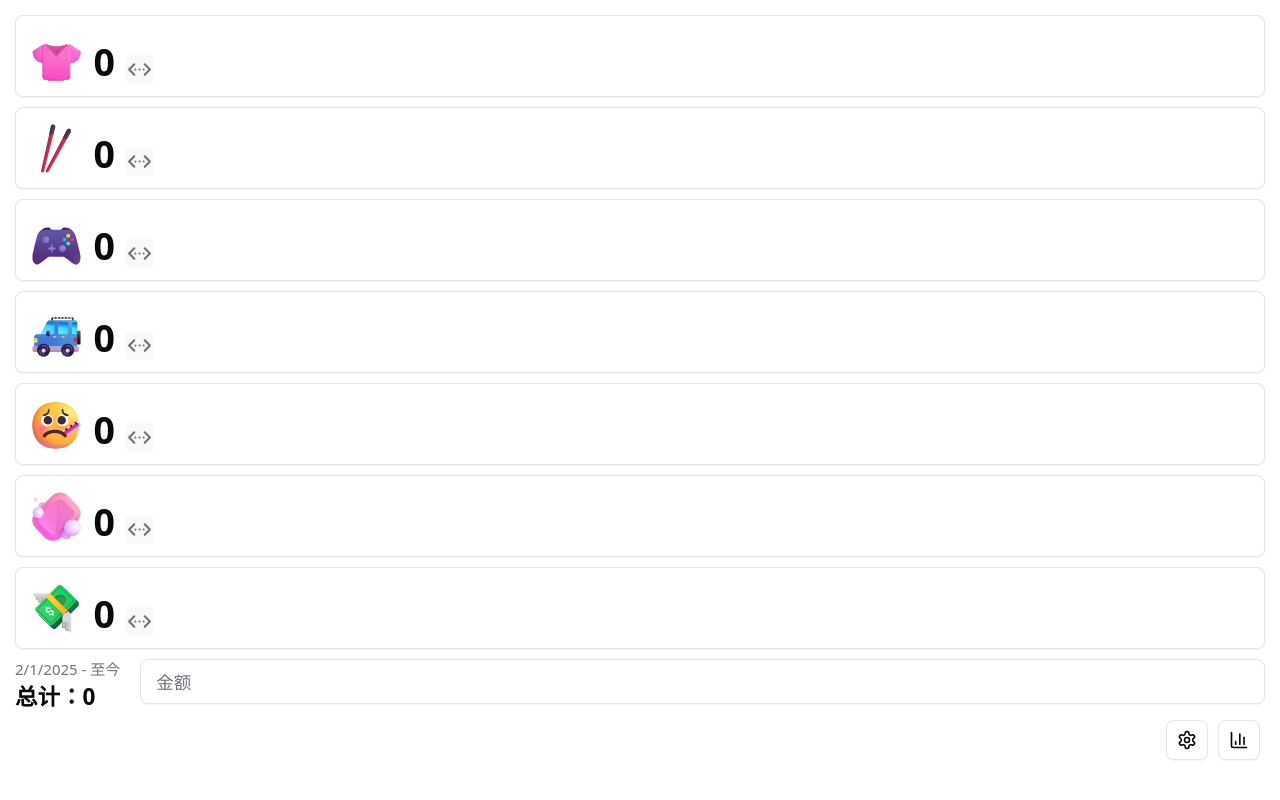
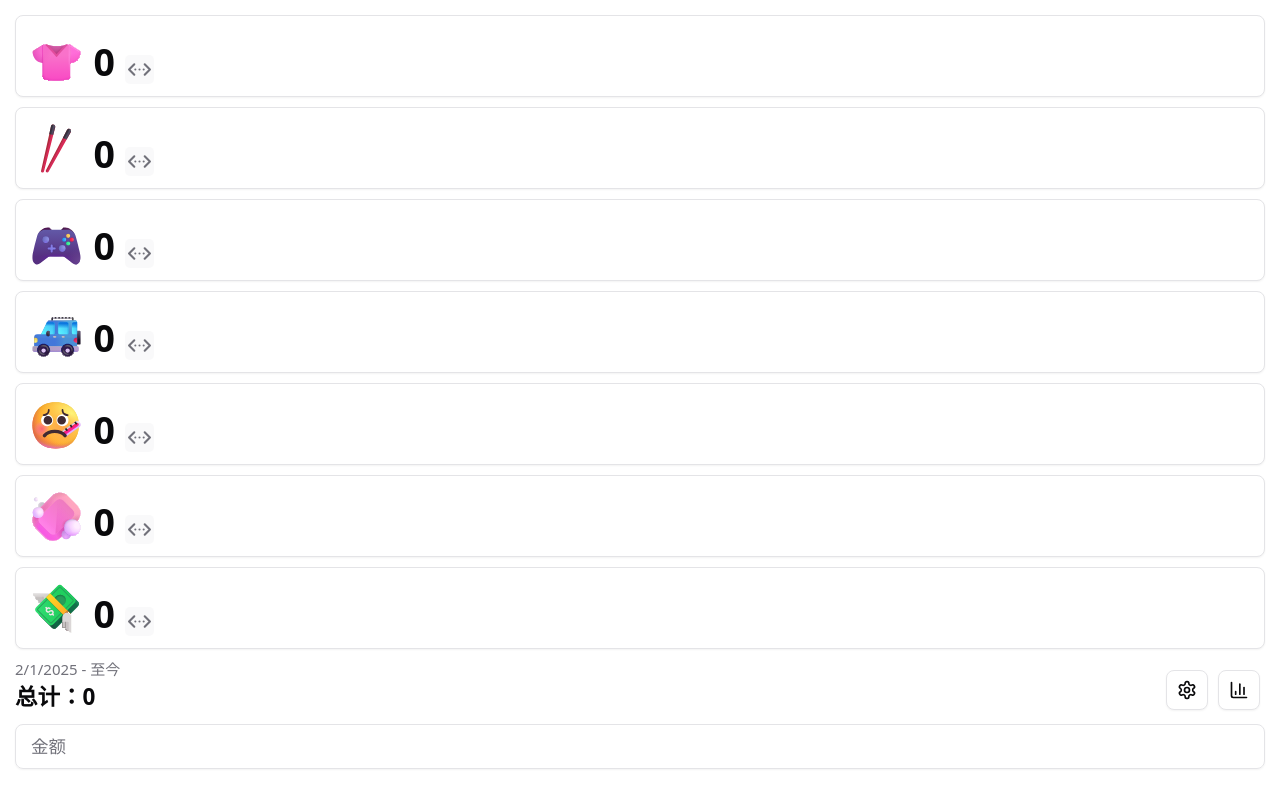
Before and after one commit to Raidennnnnn/money-recorder, a React (Vite) app: page /#/ in a window 1280 px wide. Built offline with nearby package versions, Linux system fonts and the light colour scheme.

Commit message:
Refactor money recorder footer into separate components and update PWA theme color

```diff
--- a/src/components/app-layout.tsx
+++ b/src/components/app-layout.tsx
@@ -12,7 +12,7 @@ export default function AppLayout() {
 
   return <div>
     <Outlet />
-    <div className="fixed bottom-8 right-4 flex gap-2 float-button-container">
+    <div className={`fixed ${isHomePage ? 'bottom-18' : 'bottom-8'} right-4 flex gap-2 float-button-container`}>
       <AppSettings />
       <Button variant="outline" size="sm" className="px-2 navigation-button" onClick={() => navigate(isHomePage ? '/statistic' : '/')}>
         { isHomePage ? <ChartColumn className="w-4 h-4" /> : <Home className="w-4 h-4" /> }
--- a/src/components/money-recorder-footer.tsx
+++ /dev/null
@@ -1,38 +0,0 @@
-import { SetUnconfirmedRecordsContext } from "./app-records-contexts";
-import { SlicePointsContext } from "./app-records-contexts";
-import { TotalConfirmedContext } from "./app-records-contexts";
-import { useContext } from "react";
-import { Input } from "./ui/input";
-import { UnconfirmedRecordsContext } from "./app-records-contexts";
-
-export default function MoneyRecorderFooter() {
-  const slicePoints = useContext(SlicePointsContext);
-  const totalConfirmed = useContext(TotalConfirmedContext);
-  const unconfirmedRecords = useContext(UnconfirmedRecordsContext);
-  const setUnconfirmedRecords = useContext(SetUnconfirmedRecordsContext);
-
-  return <div className='flex gap-4 items-start'>
-    <div className='shrink-0'>
-      <div className="text-muted-foreground text-xs">
-        {new Date(slicePoints[11]).toLocaleDateString() + ' - 至今'}
-      </div>
-      <div className="text-lg font-bold">
-        <span>总计：</span>
-        <span>{totalConfirmed}</span>
-      </div>
-    </div>
-    <Input
-      type="text"
-      value={unconfirmedRecords.amount}
-      placeholder="金额"
-      onChange={handleInputChange}
-    />
-  </div>;
-
-  function handleInputChange(e: React.ChangeEvent<HTMLInputElement>) {
-    const amount = e.target.value;
-    if (Number(amount) < 0) return;
-
-    setUnconfirmedRecords(prev => prev ? { ...prev, amount } : { amount, category: null });
-  }
-}
--- /dev/null
+++ b/src/components/money-recorder-input.tsx
@@ -0,0 +1,23 @@
+import { SetUnconfirmedRecordsContext } from "./app-records-contexts";
+import { useContext } from "react";
+import { Input } from "./ui/input";
+import { UnconfirmedRecordsContext } from "./app-records-contexts";
+
+export default function MoneyRecorderInput() {
+  const unconfirmedRecords = useContext(UnconfirmedRecordsContext);
+  const setUnconfirmedRecords = useContext(SetUnconfirmedRecordsContext);
+
+  return <Input
+    type="text"
+    value={unconfirmedRecords.amount}
+    placeholder="金额"
+    onChange={handleInputChange}
+  />
+
+  function handleInputChange(e: React.ChangeEvent<HTMLInputElement>) {
+    const amount = e.target.value;
+    if (Number(amount) < 0) return;
+
+    setUnconfirmedRecords(prev => prev ? { ...prev, amount } : { amount, category: null });
+  }
+}
--- /dev/null
+++ b/src/components/money-recorder-total.tsx
@@ -0,0 +1,18 @@
+import { SlicePointsContext } from "./app-records-contexts";
+import { TotalConfirmedContext } from "./app-records-contexts";
+import { useContext } from "react";
+
+export default function MoneyRecorderTotal() {
+  const slicePoints = useContext(SlicePointsContext);
+  const totalConfirmed = useContext(TotalConfirmedContext);
+
+  return <div className='shrink-0'>
+    <div className="text-muted-foreground text-xs">
+      {new Date(slicePoints[11]).toLocaleDateString() + ' - 至今'}
+    </div>
+    <div className="text-lg font-bold">
+      <span>总计：</span>
+      <span>{totalConfirmed}</span>
+    </div>
+  </div>;
+}
--- a/src/components/money-recorder.tsx
+++ b/src/components/money-recorder.tsx
@@ -1,7 +1,8 @@
 import { useState } from 'react';
 import MoneyRecorderButton from './money-recorder-button';
 import { Category } from '../types';
-import MoneyRecorderFooter from './money-recorder-footer';
+import MoneyRecorderTotal from './money-recorder-total';
+import MoneyRecorderInput from './money-recorder-input';
 import CategoryDetail from './category-detail';
 
 const categorys = Object.values(Category).filter((c): c is Category => !isNaN(Number(c)));
@@ -17,7 +18,8 @@ export default function MoneyRecorder() {
         onOpenDetail={setSelectedCategory}
       />)
     }
-    <MoneyRecorderFooter />
+    <MoneyRecorderTotal />
+    <MoneyRecorderInput />
     <CategoryDetail category={selectedCategory} onClose={() => setSelectedCategory(undefined)}  />
   </div>
 };
--- a/vite.config.ts
+++ b/vite.config.ts
@@ -21,7 +21,7 @@ export default defineConfig({
       name: 'money-recorder',
       short_name: 'money-recorder',
       description: 'simple money recorder',
-      theme_color: '#000000',
+      theme_color: '#ffffff',
     },
 
     workbox: {
```
